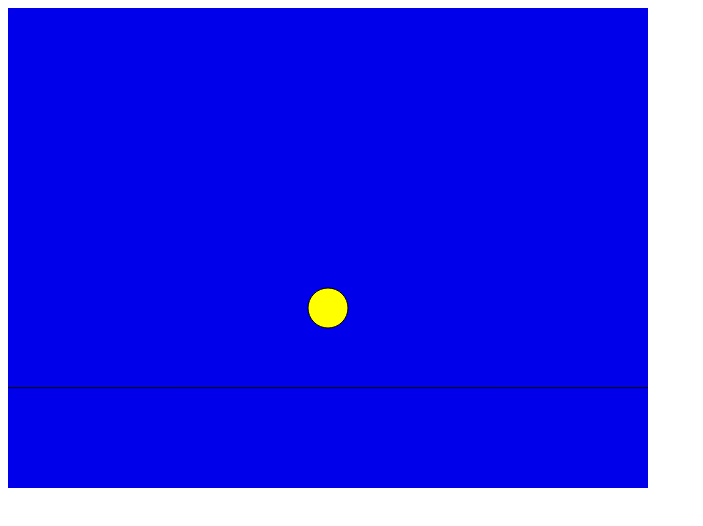
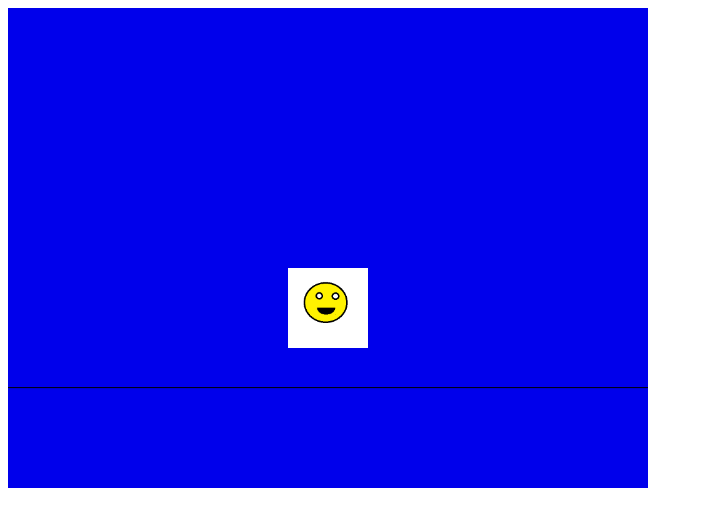
Before and after one commit to jcryer/DownTime, a plain HTML site: page MelonTrampoline/MelonTrampoline.html in a window 1280 px wide. Shown: the whole page, without its empty margins (0-703 px from the left). Drawn offline with Linux system fonts and the light colour scheme.

Commit message:
Update MelonTrampoline.html

```diff
--- a/MelonTrampoline/MelonTrampoline.html
+++ b/MelonTrampoline/MelonTrampoline.html
@@ -35,14 +35,15 @@
 			}
 
 			draw(){
-
+				/*
 				ctx.beginPath();
 				ctx.fillStyle = "#FFFF00";
 				ctx.arc(this.x, groundHeight, 20, 0, 2 * Math.PI);
 				ctx.fill();
 				ctx.stroke();
+				*/
 
-				//ctx.drawImage(melonManImg, this.x-40, groundHeight-40, 80,80);
+				ctx.drawImage(melonManImg, this.x-40, groundHeight-40, 80,80);
 			}
 
 			getY(){
```
